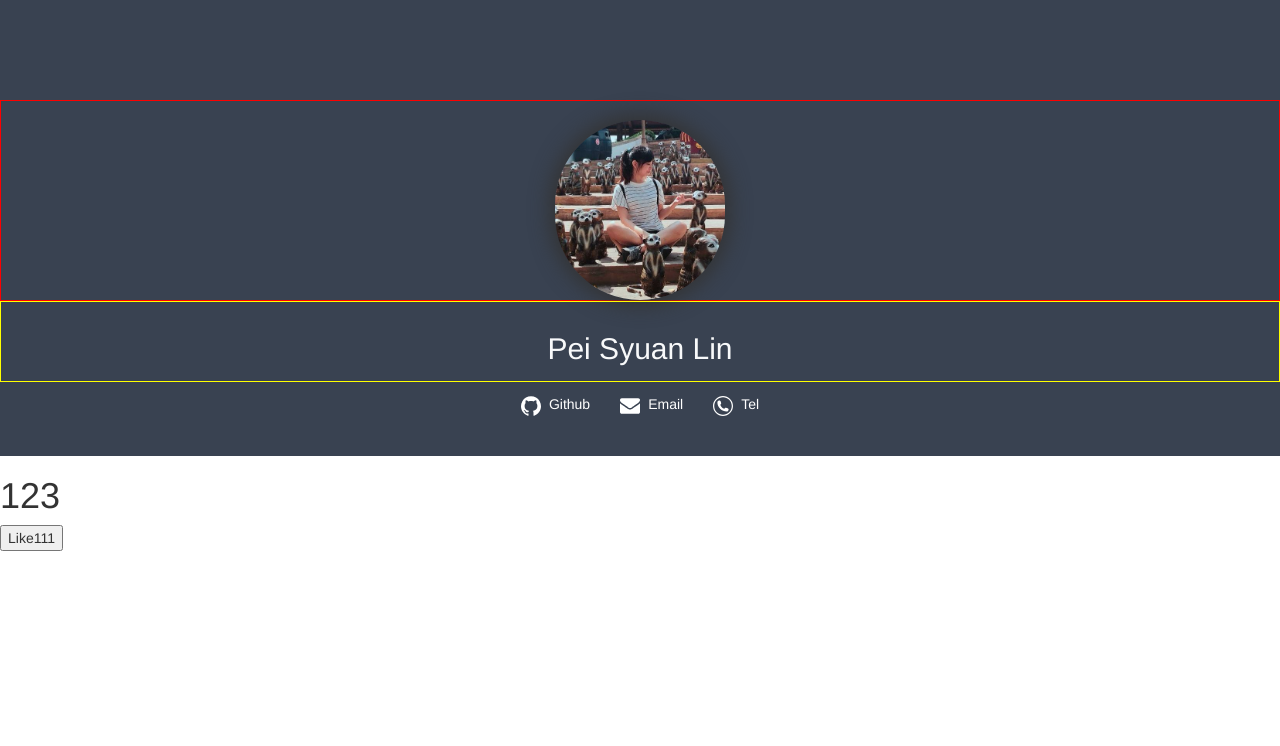
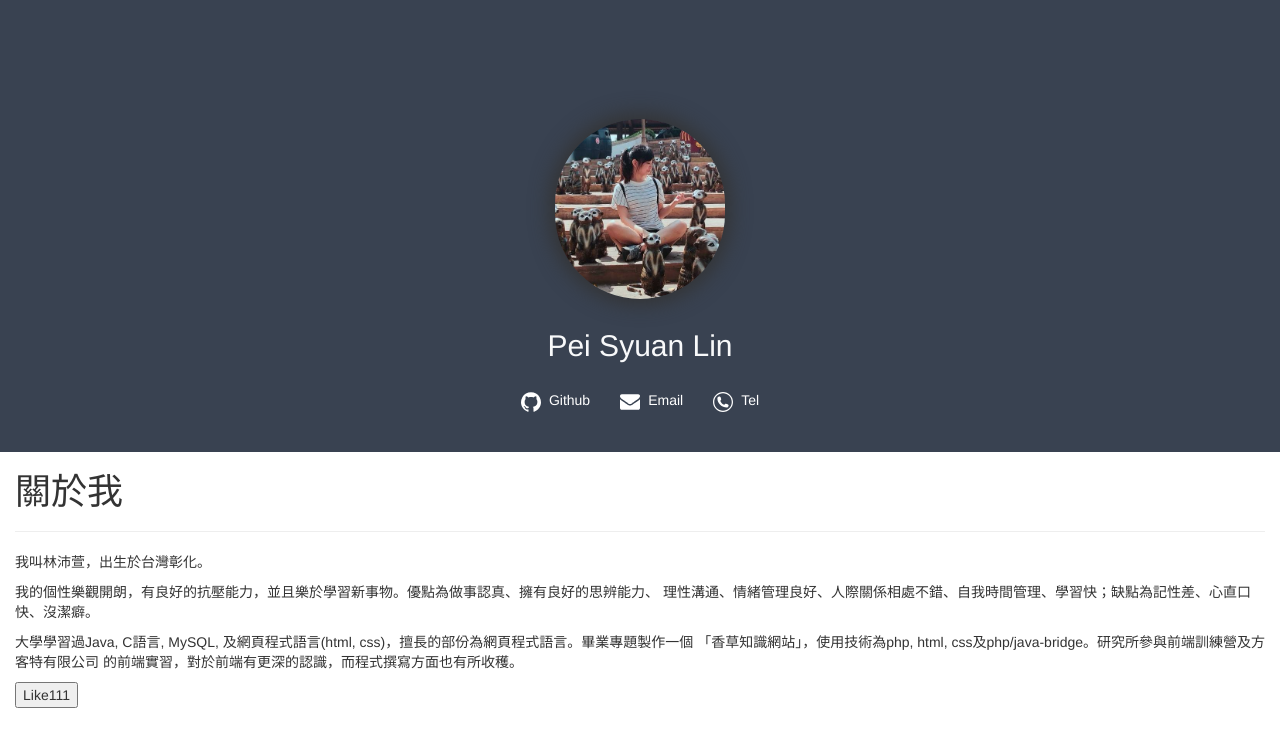
Before and after one commit to lucylinugs258/lucylinugs258.github.io, a plain HTML site: page index.html in a window 1280 px wide. Drawn offline with nearby package versions, Linux system fonts and the light colour scheme.

Commit message:
about-content

```diff
--- a/about.html
+++ b/about.html
@@ -1 +1,10 @@
-<h1>123</h1>
+<h1>關於我</h1>
+<hr>
+<div>
+    <p>我叫林沛萱，出生於台灣彰化。</p>
+    <p>我的個性樂觀開朗，有良好的抗壓能力，並且樂於學習新事物。優點為做事認真、擁有良好的思辨能力、
+        理性溝通、情緒管理良好、人際關係相處不錯、自我時間管理、學習快；缺點為記性差、心直口快、沒潔癖。</p>
+    <p>大學學習過Java, C語言, MySQL, 及網頁程式語言(html, css)，擅長的部份為網頁程式語言。畢業專題製作一個
+        「香草知識網站」，使用技術為php, html, css及php/java-bridge。研究所參與前端訓練營及方客特有限公司
+        的前端實習，對於前端有更深的認識，而程式撰寫方面也有所收穫。</p>
+</div>
--- a/css/style.css
+++ b/css/style.css
@@ -1,16 +1,16 @@
 .header-page {
     position: relative;
-    width: 100%;
     padding-top: 100px;
     padding-bottom: 30px;
     background-color: rgb(57, 66, 81);
+    margin-right: -15px;
+    margin-left: -15px;
 }
 
  .header-photo{
     position: relative;
     padding-top: 1.5%;
     width: 100%;
-    border: 1px solid red;
     top:0;
     text-align: center;
 }
@@ -22,7 +22,6 @@
 .header-name {
     padding-top:2%;
     position: relative;
-    border: 1px solid yellow;
     text-align: center;
     color: #f8f9fa;
     font-size: 30px;
--- a/index.html
+++ b/index.html
@@ -12,12 +12,13 @@
     <script>
       $(document).ready(function(){
         $.get("about.html", function(data) {
-          $("#header").html(data);
+          $("#about").html(data);
         });
       });
     </script>
   </head>
   <body>
+    <div class="container-fluid">
     <div class="header-page">
       <div class="header-photo">
         <img src="images/myphoto.jpg">
@@ -34,16 +35,14 @@
       </div>
     </div>
 
-    <div id="header"></div>
+    <div id="about"></div>
 
 
     <div id="like_button_container"></div>
-
-
     <script src="https://unpkg.com/react@16/umd/react.development.js" crossorigin></script>
     <script src="https://unpkg.com/react-dom@16/umd/react-dom.development.js" crossorigin></script>
-
     <script src="like_button.js"></script>
 
+    </div>
   </body>
 </html>
```
Also changed, not shown: import.html (deleted, +0 -6 lines).
